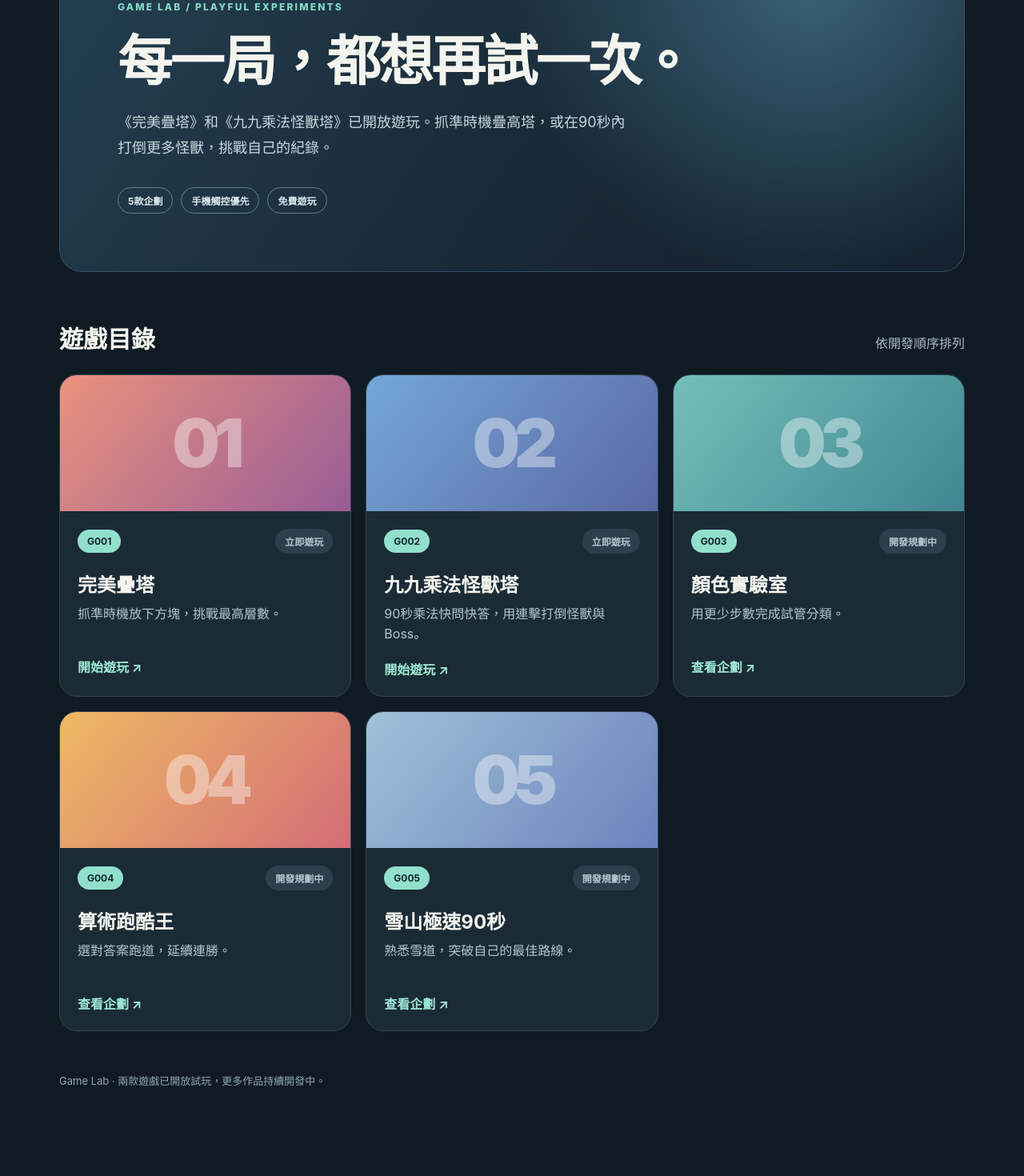
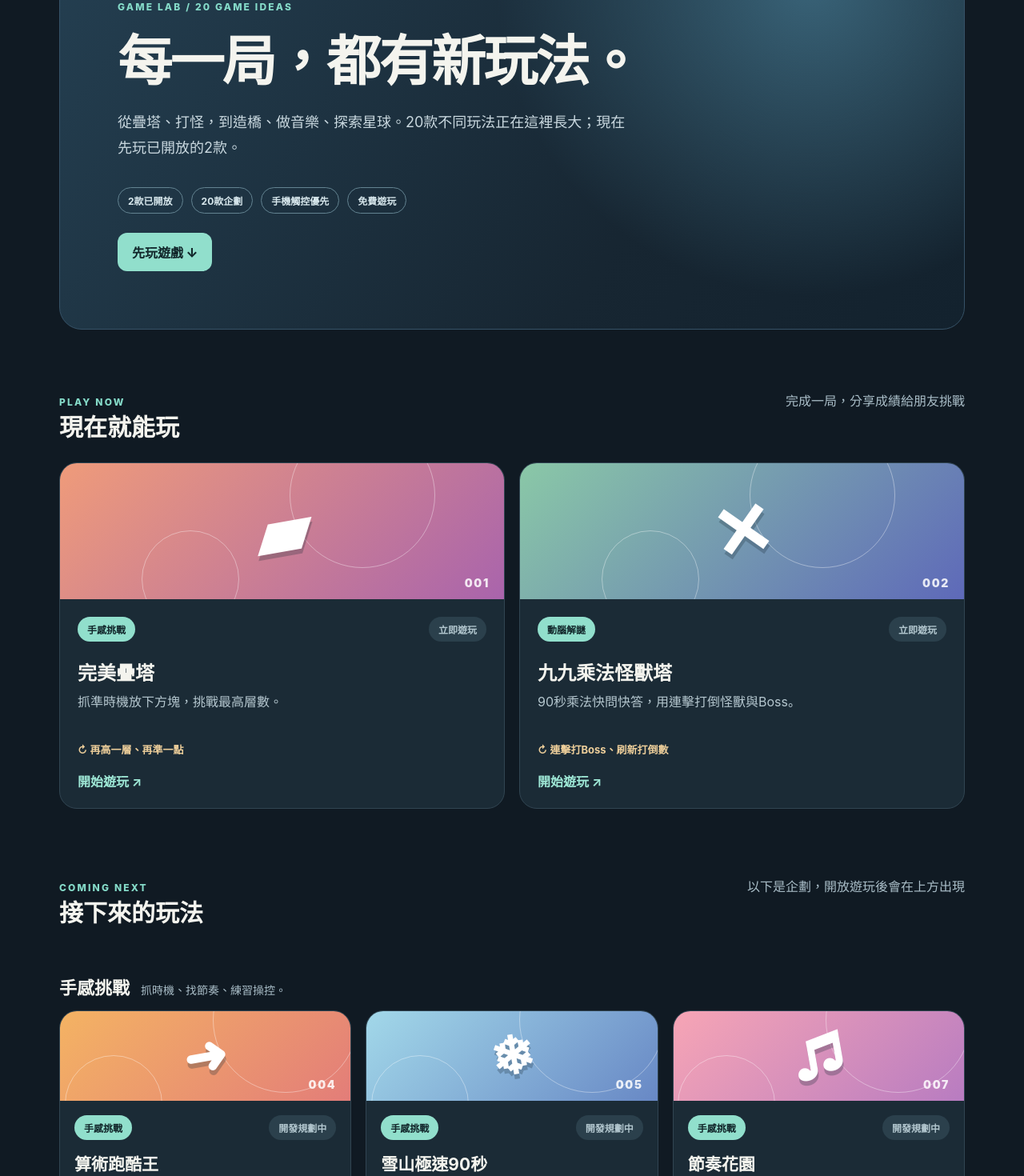
Before and after one commit to Sun16z/game-lab, a Next.js app in the folder apps/portal/: page / in a window 1280 px wide. Shown: the part 100-1570 px from the top of the page at 80% size. Before the commit the page ends 1540 px from the top, so only its background shows below. Built offline with nearby package versions, Linux system fonts and the light colour scheme.

Commit message:
Expand Game Lab roadmap and catalog to 20 games

```diff
--- a/apps/portal/app/games/[slug]/page.tsx
+++ b/apps/portal/app/games/[slug]/page.tsx
@@ -22,7 +22,7 @@ export default async function GamePage({ params }: Props) {
   return (
     <main className="shell detail">
       <Link href="/" className="back">← 返回遊戲目錄</Link>
-      <div className="eyebrow">{game.id} / {game.priority}</div>
+      <div className="eyebrow">{game.id} / {game.category}</div>
       <h1>{game.title}</h1>
       <p className="lead">{game.summary}</p>
       {game.status === "playable" ? (
@@ -33,7 +33,7 @@ export default async function GamePage({ params }: Props) {
       ) : (
         <div className="notice" role="status">
           <strong>開發規劃中</strong>
-          <p>這款遊戲還沒有可玩版本。完成操作、結算和快速重玩驗收後，這裡會提供試玩入口。</p>
+          <p>玩法方向：{game.summary}想再玩一次的理由：{game.replay}。完成操作、結算和快速重玩驗收後，這裡會提供試玩入口。</p>
         </div>
       )}
       <section className="detailInfo">
--- a/apps/portal/app/layout.tsx
+++ b/apps/portal/app/layout.tsx
@@ -3,8 +3,8 @@ import "./styles.css";
 
 export const metadata: Metadata = {
   title: "Game Lab｜HTML5遊戲實驗室",
-  description: "五款HTML5遊戲的開發與試玩基地。",
-  icons: { icon: "/icon.svg" }
+  description: "20款不同玩法的HTML5遊戲企劃與試玩基地。",
+  icons: { icon: `${process.env.NEXT_PUBLIC_BASE_PATH ?? ""}/icon.svg` }
 };
 
 export default function RootLayout({ children }: Readonly<{ children: React.ReactNode }>) {
--- a/apps/portal/app/page.tsx
+++ b/apps/portal/app/page.tsx
@@ -1,32 +1,60 @@
-import { games } from "@game-lab/game-core";
+import { games, type GameCategory, type GameDefinition } from "@game-lab/game-core";
 import Link from "next/link";
 
+const categories: readonly { name: GameCategory; description: string }[] = [
+  { name: "手感挑戰", description: "抓時機、找節奏、練習操控。" },
+  { name: "動腦解謎", description: "觀察線索，試出自己的解法。" },
+  { name: "創作實驗", description: "搭建、組合，做出自己的作品。" },
+  { name: "探索同玩", description: "發現故事，也能和朋友一起玩。" }
+];
+
+function GameCard({ game, compact = false }: { game: GameDefinition; compact?: boolean }) {
+  return (
+    <article className={`card${compact ? " cardCompact" : ""}`}>
+      <div className="art" style={{ background: `linear-gradient(135deg, ${game.art[0]}, ${game.art[1]})` }} aria-hidden="true">
+        <span className="artMotif">{game.motif}</span><span className="artNumber">{game.id.slice(1)}</span>
+      </div>
+      <div className="cardBody">
+        <div className="cardTop"><span className="tag">{game.category}</span><span className="status">{game.status === "playable" ? "立即遊玩" : "開發規劃中"}</span></div>
+        <h3>{game.title}</h3>
+        <p>{game.summary}</p>
+        <div className="replay">↻ {game.replay}</div>
+        <Link href={`/games/${game.slug}`} aria-label={`${game.status === "playable" ? "遊玩" : "查看"}${game.title}`}>
+          {game.status === "playable" ? "開始遊玩" : "查看玩法企劃"} <span aria-hidden="true">↗</span>
+        </Link>
+      </div>
+    </article>
+  );
+}
+
 export default function Home() {
+  const playable = games.filter((game) => game.status === "playable");
   return (
     <main className="shell">
       <header className="hero">
-        <div className="eyebrow">GAME LAB / PLAYFUL EXPERIMENTS</div>
-        <h1>每一局，都想再試一次。</h1>
-        <p>《完美疊塔》和《九九乘法怪獸塔》已開放遊玩。抓準時機疊高塔，或在90秒內打倒更多怪獸，挑戰自己的紀錄。</p>
-        <div className="heroMeta"><span>5款企劃</span><span>手機觸控優先</span><span>免費遊玩</span></div>
+        <div className="eyebrow">GAME LAB / 20 GAME IDEAS</div>
+        <h1>每一局，都有新玩法。</h1>
+        <p>從疊塔、打怪，到造橋、做音樂、探索星球。20款不同玩法正在這裡長大；現在先玩已開放的{playable.length}款。</p>
+        <div className="heroMeta"><span>{playable.length}款已開放</span><span>{games.length}款企劃</span><span>手機觸控優先</span><span>免費遊玩</span></div>
+        <a className="heroAction" href="#play-now">先玩遊戲 ↓</a>
       </header>
-      <section aria-labelledby="games-heading" className="catalog">
-        <div className="sectionHead"><h2 id="games-heading">遊戲目錄</h2><p>依開發順序排列</p></div>
-        <div className="grid">
-          {games.map((game, index) => (
-            <article className="card" key={game.id}>
-              <div className={`art art${index + 1}`} aria-hidden="true"><span>{String(index + 1).padStart(2, "0")}</span></div>
-              <div className="cardBody">
-                <div className="cardTop"><span className="tag">{game.id}</span><span className="status">{game.status === "playable" ? "立即遊玩" : "開發規劃中"}</span></div>
-                <h3>{game.title}</h3>
-                <p>{game.summary}</p>
-                <Link href={`/games/${game.slug}`} aria-label={`${game.status === "playable" ? "遊玩" : "查看"}${game.title}`}>{game.status === "playable" ? "開始遊玩" : "查看企劃"} <span aria-hidden="true">↗</span></Link>
-              </div>
-            </article>
-          ))}
-        </div>
+      <section id="play-now" aria-labelledby="play-heading" className="catalog">
+        <div className="sectionHead"><div><div className="eyebrow">PLAY NOW</div><h2 id="play-heading">現在就能玩</h2></div><p>完成一局，分享成績給朋友挑戰</p></div>
+        <div className="grid playableGrid">{playable.map((game) => <GameCard game={game} key={game.id} />)}</div>
       </section>
-      <footer>Game Lab · 兩款遊戲已開放試玩，更多作品持續開發中。</footer>
+      <section aria-labelledby="coming-heading" className="catalog coming">
+        <div className="sectionHead"><div><div className="eyebrow">COMING NEXT</div><h2 id="coming-heading">接下來的玩法</h2></div><p>以下是企劃，開放遊玩後會在上方出現</p></div>
+        {categories.map((category) => {
+          const planned = games.filter((game) => game.status === "planned" && game.category === category.name);
+          return planned.length ? (
+            <div className="categoryGroup" key={category.name}>
+              <div className="categoryHead"><h3>{category.name}</h3><p>{category.description}</p></div>
+              <div className="grid">{planned.map((game) => <GameCard compact game={game} key={game.id} />)}</div>
+            </div>
+          ) : null;
+        })}
+      </section>
+      <footer>Game Lab · {playable.length}款已開放，朝20款不同玩法前進。</footer>
     </main>
   );
 }
--- a/apps/portal/app/styles.css
+++ b/apps/portal/app/styles.css
@@ -10,26 +10,39 @@ h1 { font-size: clamp(36px, 6vw, 68px); line-height: 1.13; letter-spacing: -.04e
 .heroMeta { display: flex; flex-wrap: wrap; gap: 10px; margin-top: 32px; }
 .heroMeta span, .tag, .status { border-radius: 999px; padding: 7px 12px; font-size: 12px; font-weight: 700; }
 .heroMeta span { border: 1px solid #638391; color: #d7e7ec; }
+.heroAction { align-self: flex-start; margin-top: 24px; border-radius: 12px; padding: 12px 18px; background: #91dfcc; color: #11262a; font-weight: 850; text-decoration: none; }
+.heroAction:hover { background: #b9f3e3; }
 .catalog { margin-top: 60px; }
 .sectionHead { display: flex; align-items: baseline; justify-content: space-between; gap: 12px; }
 .sectionHead h2 { font-size: 30px; margin: 0 0 24px; }
 .sectionHead p { color: #a9bdc7; }
 .grid { display: grid; grid-template-columns: repeat(3, minmax(0, 1fr)); gap: 18px; }
+.playableGrid { grid-template-columns: repeat(2, minmax(0, 1fr)); }
 .card { overflow: hidden; border-radius: 22px; background: #1b2b36; border: 1px solid #314552; }
-.art { height: 170px; display: flex; align-items: center; justify-content: center; font-size: 84px; font-weight: 900; letter-spacing: -.09em; color: #ffffff66; }
-.art1 { background: linear-gradient(130deg, #ea927d, #985d97); }
-.art2 { background: linear-gradient(130deg, #75a7d7, #5a68a3); }
-.art3 { background: linear-gradient(130deg, #74bfba, #418692); }
-.art4 { background: linear-gradient(130deg, #eeb964, #d36d77); }
-.art5 { background: linear-gradient(130deg, #9dc2d8, #6e82bd); }
+.art { position: relative; height: 170px; display: flex; align-items: center; justify-content: center; overflow: hidden; color: #fff; }
+.art::before, .art::after { content: ""; position: absolute; border: 1px solid #ffffff60; border-radius: 50%; width: 180px; height: 180px; transform: translate(100px, -45px); }
+.art::after { width: 120px; height: 120px; transform: translate(-115px, 60px); }
+.artMotif { font-size: 90px; font-weight: 900; line-height: 1; text-shadow: 0 6px 0 #1b2b3645; transform: rotate(-10deg); }
+.artNumber { position: absolute; right: 18px; bottom: 12px; font-size: 14px; font-weight: 900; letter-spacing: .12em; color: #ffffffd9; }
 .cardBody { padding: 22px; }
 .cardTop { display: flex; justify-content: space-between; align-items: center; }
 .tag { color: #11262a; background: #91dfcc; }
 .status { color: #b3c7cf; background: #2b404c; }
 .card h3 { font-size: 24px; margin: 20px 0 8px; }
 .card p { color: #b5c7cf; min-height: 48px; line-height: 1.6; margin: 0 0 18px; }
+.card .replay { margin: -4px 0 18px; color: #edce9a; font-size: 13px; font-weight: 700; }
 .card a { color: #9fe9d7; font-weight: 700; text-decoration: none; }
 .card a:hover, .back:hover { text-decoration: underline; }
+.coming { margin-top: 68px; }
+.categoryGroup { margin-top: 32px; }
+.categoryHead { display: flex; align-items: baseline; gap: 14px; margin-bottom: 14px; }
+.categoryHead h3 { margin: 0; font-size: 22px; }
+.categoryHead p { margin: 0; color: #a9bdc7; font-size: 14px; }
+.cardCompact .art { height: 112px; }
+.cardCompact .artMotif { font-size: 65px; }
+.cardCompact .cardBody { padding: 18px; }
+.cardCompact h3 { margin: 14px 0 7px; font-size: 21px; }
+.cardCompact p { font-size: 14px; min-height: 44px; }
 footer { margin-top: 52px; color: #92a9b4; font-size: 13px; }
 .detail { padding-top: 56px; }
 .back { display: inline-block; margin-bottom: 56px; color: #9fe9d7; text-decoration: none; }
@@ -43,4 +56,4 @@ footer { margin-top: 52px; color: #92a9b4; font-size: 13px; }
 .playSection p { color: #c1d1d8; line-height: 1.7; }
 .playSection a { color: #9fe9d7; margin-left: 4px; }
 @media (max-width: 820px) { .grid { grid-template-columns: repeat(2, minmax(0, 1fr)); } }
-@media (max-width: 560px) { .shell { padding: 16px 16px 48px; } .hero { min-height: 320px; padding: 30px; } .grid { grid-template-columns: 1fr; } .sectionHead { align-items: start; flex-direction: column; } .sectionHead p { margin: -16px 0 20px; } }
+@media (max-width: 560px) { .shell { padding: 16px 16px 48px; } .hero { min-height: 320px; padding: 30px; } .grid, .playableGrid { grid-template-columns: 1fr; } .sectionHead { align-items: start; flex-direction: column; } .sectionHead p { margin: -16px 0 20px; } .categoryHead { display: block; } .categoryHead p { margin-top: 4px; } }
--- a/packages/game-core/src/index.ts
+++ b/packages/game-core/src/index.ts
@@ -1,11 +1,16 @@
-export type GameId = "G001" | "G002" | "G003" | "G004" | "G005";
+export type GameId = `G${"001" | "002" | "003" | "004" | "005" | "006" | "007" | "008" | "009" | "010" | "011" | "012" | "013" | "014" | "015" | "016" | "017" | "018" | "019" | "020"}`;
 export type RunState = "READY" | "PLAYING" | "PAUSED" | "RESULT" | "ERROR";
+export type GameCategory = "手感挑戰" | "動腦解謎" | "創作實驗" | "探索同玩";
 
 export interface GameDefinition {
   id: GameId;
   slug: string;
   title: string;
   summary: string;
+  category: GameCategory;
+  replay: string;
+  motif: string;
+  art: readonly [string, string];
   priority: "P0" | "P1" | "P2" | "P3";
   status: "planned" | "playable";
 }
@@ -43,9 +48,24 @@ export function transitionRun(run: GameRun, next: RunState, now: string): GameRu
 }
 
 export const games: readonly GameDefinition[] = [
-  { id: "G001", slug: "perfect-stack", title: "完美疊塔", summary: "抓準時機放下方塊，挑戰最高層數。", priority: "P0", status: "playable" },
-  { id: "G002", slug: "monster-math", title: "九九乘法怪獸塔", summary: "90秒乘法快問快答，用連擊打倒怪獸與Boss。", priority: "P1", status: "playable" },
-  { id: "G003", slug: "color-lab", title: "顏色實驗室", summary: "用更少步數完成試管分類。", priority: "P1", status: "planned" },
-  { id: "G004", slug: "math-runner", title: "算術跑酷王", summary: "選對答案跑道，延續連勝。", priority: "P2", status: "planned" },
-  { id: "G005", slug: "snow-rush", title: "雪山極速90秒", summary: "熟悉雪道，突破自己的最佳路線。", priority: "P3", status: "planned" }
+  { id: "G001", slug: "perfect-stack", title: "完美疊塔", summary: "抓準時機放下方塊，挑戰最高層數。", category: "手感挑戰", replay: "再高一層、再準一點", motif: "▰", art: ["#ef9b7a", "#a964ac"], priority: "P0", status: "playable" },
+  { id: "G002", slug: "monster-math", title: "九九乘法怪獸塔", summary: "90秒乘法快問快答，用連擊打倒怪獸與Boss。", category: "動腦解謎", replay: "連擊打Boss、刷新打倒數", motif: "✕", art: ["#8ac8a7", "#5e69b9"], priority: "P1", status: "playable" },
+  { id: "G003", slug: "color-lab", title: "顏色實驗室", summary: "倒轉試管，讓相同顏色住在一起。", category: "動腦解謎", replay: "用更少步數解出新關卡", motif: "◒", art: ["#70d1bc", "#5f92c1"], priority: "P1", status: "planned" },
+  { id: "G004", slug: "math-runner", title: "算術跑酷王", summary: "衝向正確答案的跑道，躲過障礙。", category: "手感挑戰", replay: "選出正確路線延續連勝", motif: "➜", art: ["#f4b363", "#e37d79"], priority: "P2", status: "planned" },
+  { id: "G005", slug: "snow-rush", title: "雪山極速90秒", summary: "轉彎、跳躍、穿越旗門滑下雪山。", category: "手感挑戰", replay: "熟悉雪道走出最佳路線", motif: "❄", art: ["#a2d8e9", "#6888c5"], priority: "P3", status: "planned" },
+  { id: "G006", slug: "shadow-friends", title: "影子變變變", summary: "轉動物件，用影子拼出奇妙動物。", category: "動腦解謎", replay: "發現同一關的不同解法", motif: "◕", art: ["#c4a3e8", "#786bb8"], priority: "P2", status: "planned" },
+  { id: "G007", slug: "rhythm-garden", title: "節奏花園", summary: "跟著節拍點亮花朵，讓花園開滿色彩。", category: "手感挑戰", replay: "聽懂節奏、完成更長的旋律", motif: "♫", art: ["#f7a5b5", "#b87cc1"], priority: "P2", status: "planned" },
+  { id: "G008", slug: "paper-plane", title: "紙飛機郵差", summary: "調整飛行角度，乘著風把信送到朋友家。", category: "手感挑戰", replay: "探索不同風向與飛行路線", motif: "✈", art: ["#91d9cf", "#579dc1"], priority: "P2", status: "planned" },
+  { id: "G009", slug: "bridge-builder", title: "小小造橋師", summary: "用有限積木搭橋，送小動物過河。", category: "創作實驗", replay: "用更少材料造出穩固的橋", motif: "⌒", art: ["#d5b073", "#8d8dba"], priority: "P2", status: "planned" },
+  { id: "G010", slug: "tiny-chef", title: "迷你料理屋", summary: "組合食材、顏色和形狀，完成客人的點子。", category: "創作實驗", replay: "做出自己的創意菜單", motif: "✿", art: ["#ffc875", "#e98280"], priority: "P2", status: "planned" },
+  { id: "G011", slug: "star-map", title: "星星連線家", summary: "連起夜空星點，找出藏起來的星座。", category: "探索同玩", replay: "收集星空故事與隱藏圖案", motif: "✦", art: ["#7889d5", "#463c8e"], priority: "P2", status: "planned" },
+  { id: "G012", slug: "robot-maze", title: "機器人迷宮", summary: "排列前進與轉彎指令，帶機器人找到出口。", category: "動腦解謎", replay: "縮短指令、挑戰不同迷宮", motif: "⌘", art: ["#7bd4d2", "#5484a7"], priority: "P2", status: "planned" },
+  { id: "G013", slug: "monster-band", title: "怪獸樂團", summary: "安排怪獸音符，錄下自己的短旋律。", category: "創作實驗", replay: "換樂器組合出新作品", motif: "♪", art: ["#f39ccc", "#8976c9"], priority: "P2", status: "planned" },
+  { id: "G014", slug: "firefly-garden", title: "螢火蟲小花園", summary: "照顧植物、觀察夜晚來訪的小生物。", category: "探索同玩", replay: "嘗試不同花園配置", motif: "✺", art: ["#a5d485", "#5a9b90"], priority: "P2", status: "planned" },
+  { id: "G015", slug: "island-postman", title: "小島郵差棋", summary: "每回合安排路線卡，把信送到島上的小屋。", category: "動腦解謎", replay: "換路線、縮短送信步數", motif: "♟", art: ["#e5bd83", "#ad88af"], priority: "P2", status: "planned" },
+  { id: "G016", slug: "magnet-lab", title: "磁力遊樂場", summary: "拖動磁鐵，試出小球會怎麼走。", category: "創作實驗", replay: "改造機關、找到不同解法", motif: "⊙", art: ["#82c9d9", "#6d70bb"], priority: "P2", status: "planned" },
+  { id: "G017", slug: "treasure-code", title: "寶藏密碼島", summary: "看圖案線索，拼出藏寶箱的密碼。", category: "動腦解謎", replay: "解鎖新線索與支線謎題", motif: "◇", art: ["#e8c672", "#bd8178"], priority: "P2", status: "planned" },
+  { id: "G018", slug: "cloud-sculptor", title: "雲朵捏捏樂", summary: "推拉雲朵，做出心裡想像的形狀。", category: "創作實驗", replay: "保存作品、試新造型", motif: "☁", art: ["#b7d9e6", "#8da7d2"], priority: "P2", status: "planned" },
+  { id: "G019", slug: "island-duo", title: "雙人小島任務", summary: "同一台裝置輪流操作，合作打開島上機關。", category: "探索同玩", replay: "和不同朋友找出合作方式", motif: "♧", art: ["#91d2a2", "#5d9db5"], priority: "P2", status: "planned" },
+  { id: "G020", slug: "pocket-planet", title: "口袋星球", summary: "放上山、水和生物，觀察自己的星球變化。", category: "探索同玩", replay: "嘗試不同組合與星球故事", motif: "◌", art: ["#b4a0e3", "#6d90c6"], priority: "P2", status: "planned" }
 ];
```
Also changed, not shown: 5 other files (tests, documents, lock files or other folders).
